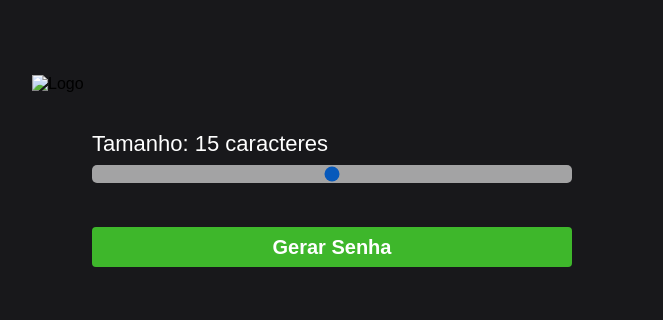
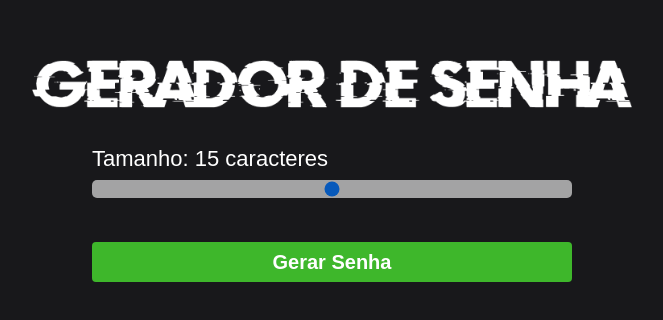
Before and after one commit to rafaelmagnon/geradordesenha, a plain HTML site: page index.html in a window 1280 px wide. Shown: the part 222-542 px from the top of the page, without its empty margins (308-971 px from the left). Drawn offline with Linux system fonts and the light colour scheme.

Commit message:
Update index.html

```diff
--- a/index.html
+++ b/index.html
@@ -8,7 +8,7 @@
 </head>
 <body>
 
-    <img class="logo" src="assets/logo.png" alt="Logo">
+    <img class="logo" src="logo.png" alt="Logo">
 
     <main class="container-input">
         <span>Tamanho: <span id="valor">15</span> caracteres</span>
```
